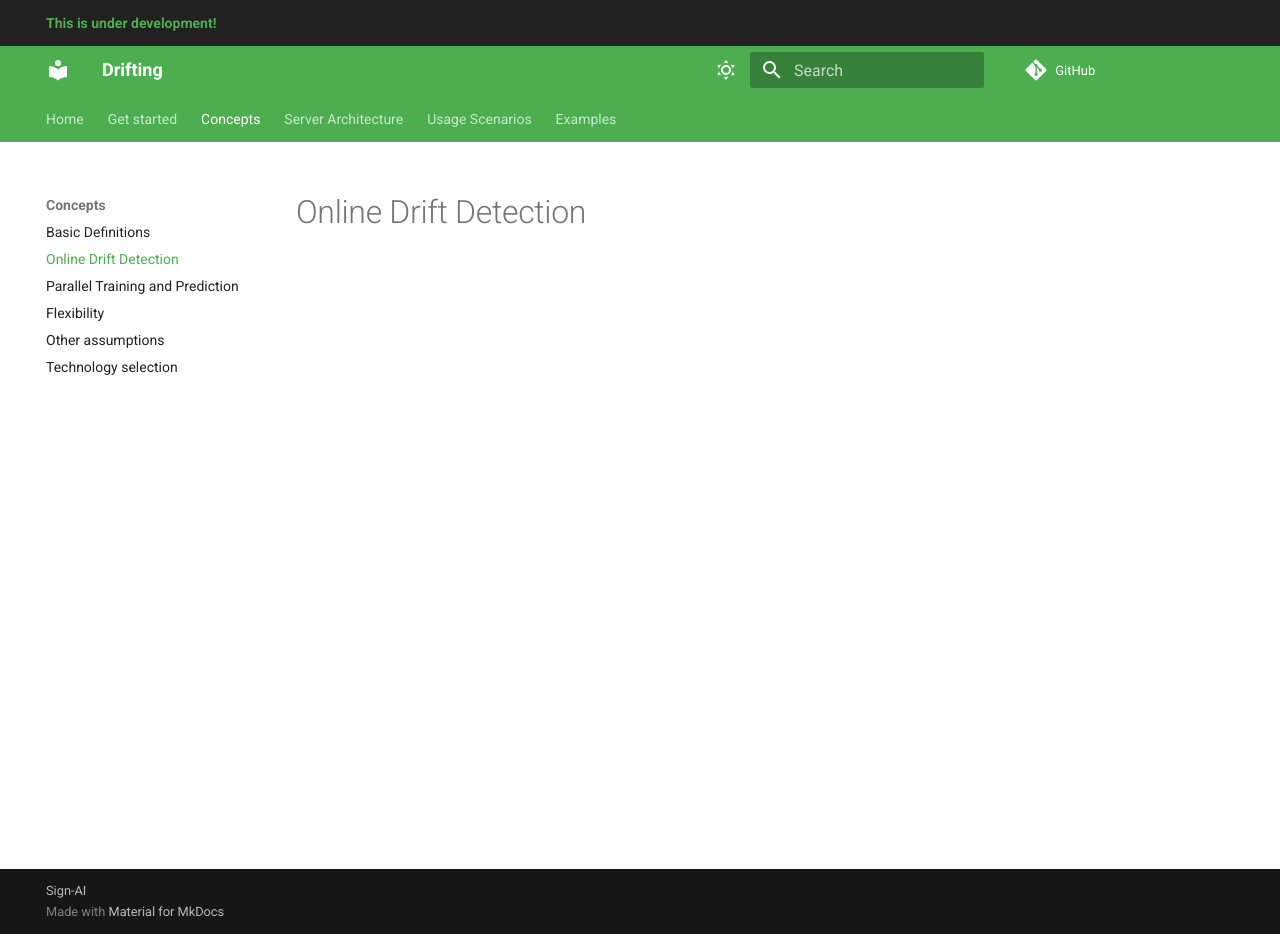
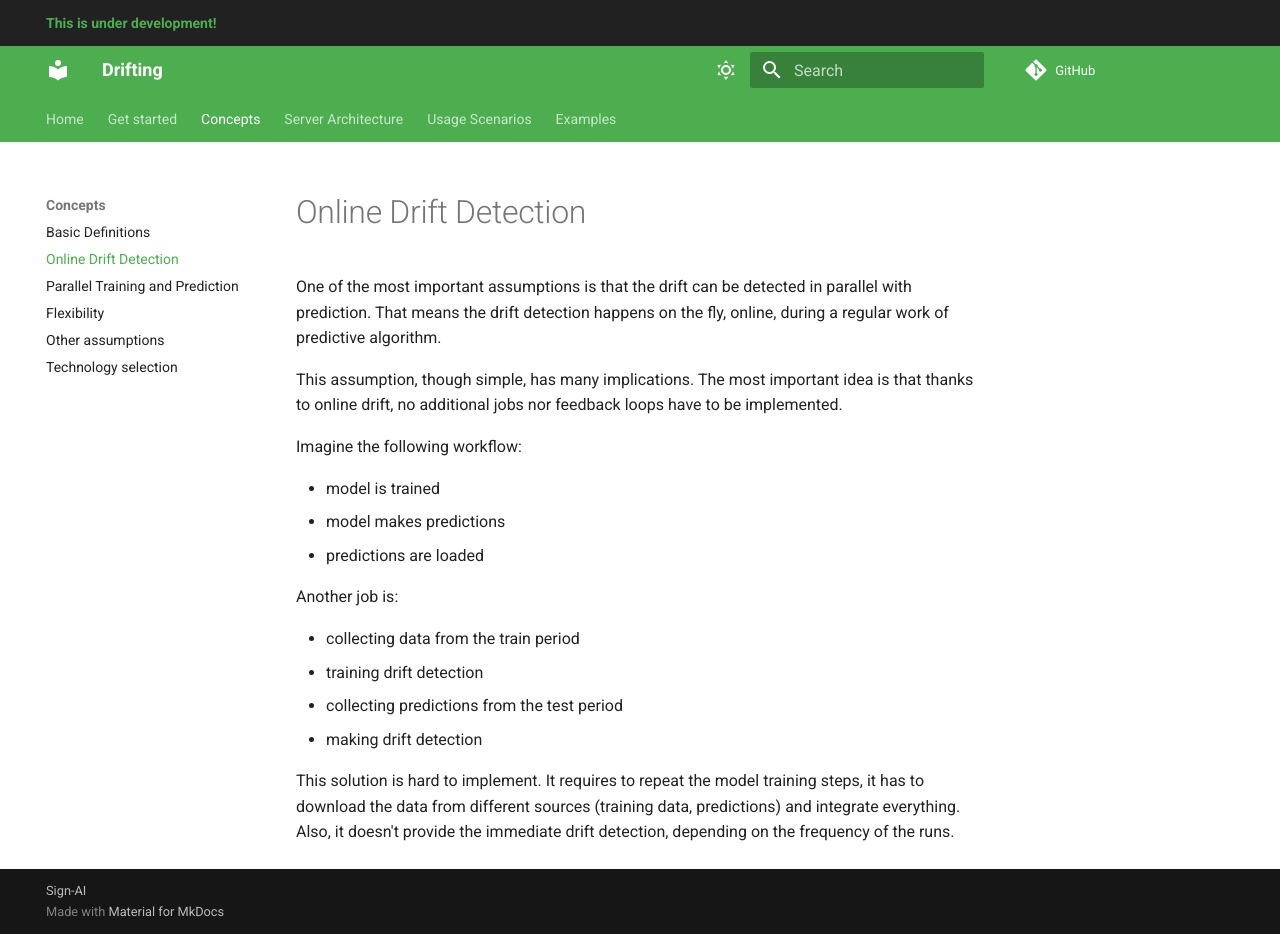
Before and after one commit to sign-ai/drifting, an MkDocs documentation site: the page built from docs/concepts/online_drift_detection.md, in a window 1280 px wide and 934 px high. Built offline with MkDocs 1.6.1 and Material for MkDocs 9.7.7, drawn with Linux system fonts in a browser that asks for light colours; comment, search, counter and statistics services are not loaded.

Commit message:
docs: more pages

```diff
--- a/docs/concepts/flexibility.md
+++ b/docs/concepts/flexibility.md
@@ -6,4 +6,8 @@ However, providing the easiest tools, that can be used in various scenarios, is
 a good fundamental for future
 
 **Drift Detection Server** is a single server that can be used in many purposes.
-The possible scenarios are presented in [Usage Scenarios]().
+The possible scenarios are presented in [Usage Scenarios](). The same server
+can be used by many projects, many features, many kinds of drifts. The drift
+detectors can be overwritten, and trained on the fly, or loaded from a file.
+On the other hand, DDS can also be deployed many times, separately for each
+project.
--- a/docs/concepts/online_drift_detection.md
+++ b/docs/concepts/online_drift_detection.md
@@ -1 +1,27 @@
 # Online Drift Detection
+
+One of the most important assumptions is that the drift can be detected
+in parallel with prediction. That means the drift detection happens on the fly,
+online, during a regular work of predictive algorithm.
+
+This assumption, though simple, has many implications. The most important idea
+is that thanks to online drift, no additional jobs nor feedback loops have to
+be implemented.
+
+Imagine the following workflow:
+
+- model is trained
+- model makes predictions
+- predictions are loaded
+
+Another job is:
+
+- collecting data from the train period
+- training drift detection
+- collecting predictions from the test period
+- making drift detection
+
+This solution is hard to implement. It requires to repeat the model training
+steps, it has to download the data from different sources (training data,
+predictions) and integrate everything. Also, it doesn't provide the
+immediate drift detection, depending on the frequency of the runs.
--- a/docs/concepts/technology_selection.md
+++ b/docs/concepts/technology_selection.md
@@ -1,5 +1,11 @@
 # Technology selection
 
-## Selected dependencies
+## FastAPI
 
-## Comparison to other packages
+## Alibi Detect
+
+# Comparison to other packages
+
+## Alibi-detect-server from seldon-core
+
+## Evidently
--- a/mkdocs.yml
+++ b/mkdocs.yml
@@ -111,4 +111,4 @@ nav:
   - Examples:
       - Images data: examples/images.md
       - Tabular data: examples/tabular_data.md
-      - All kinds of drift: examples/all_kinds_of_drifts.md
+      - All kinds of drift: examples/all_kinds_of_drift.md
```
Also changed, not shown: docs/server_architecture.md (+1 -1 lines), docs/examples/all_kinds_of_drift.md (added), docs/examples/all_kinds_of_drifts.md (deleted).
